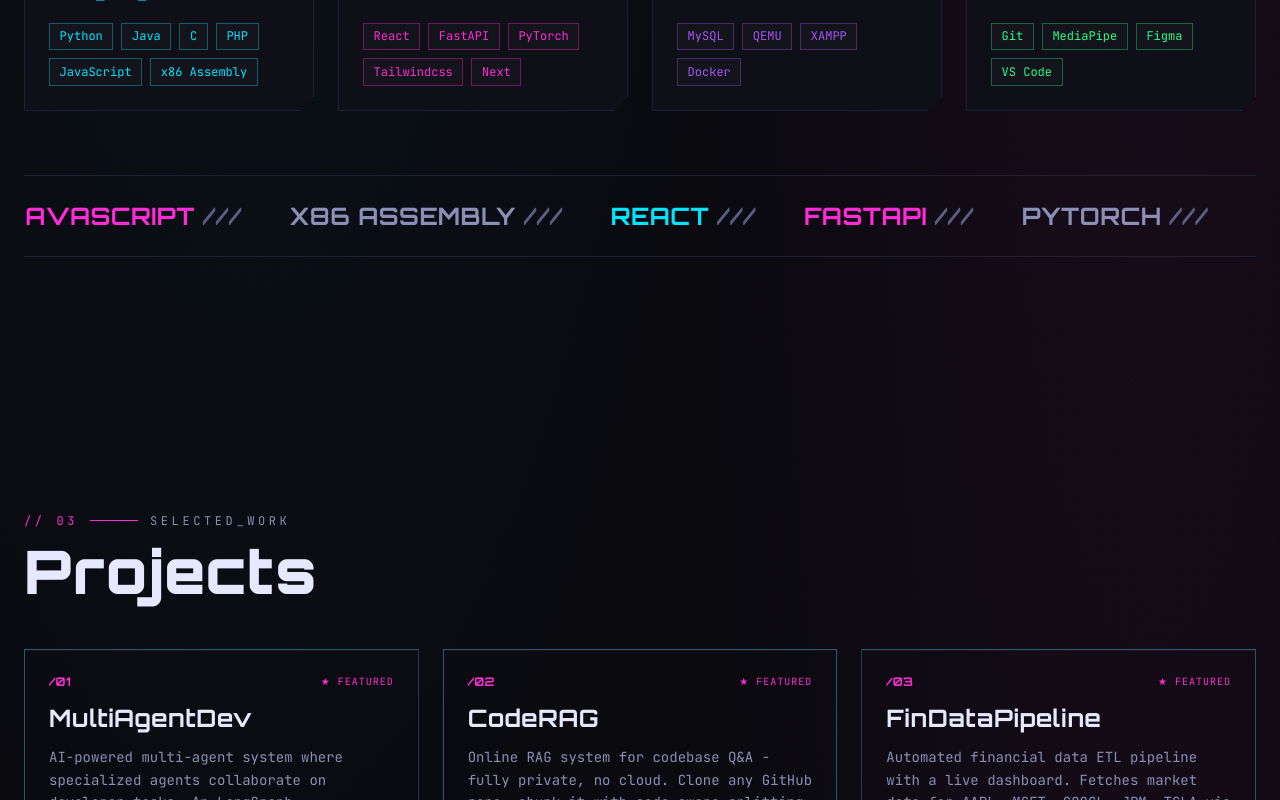
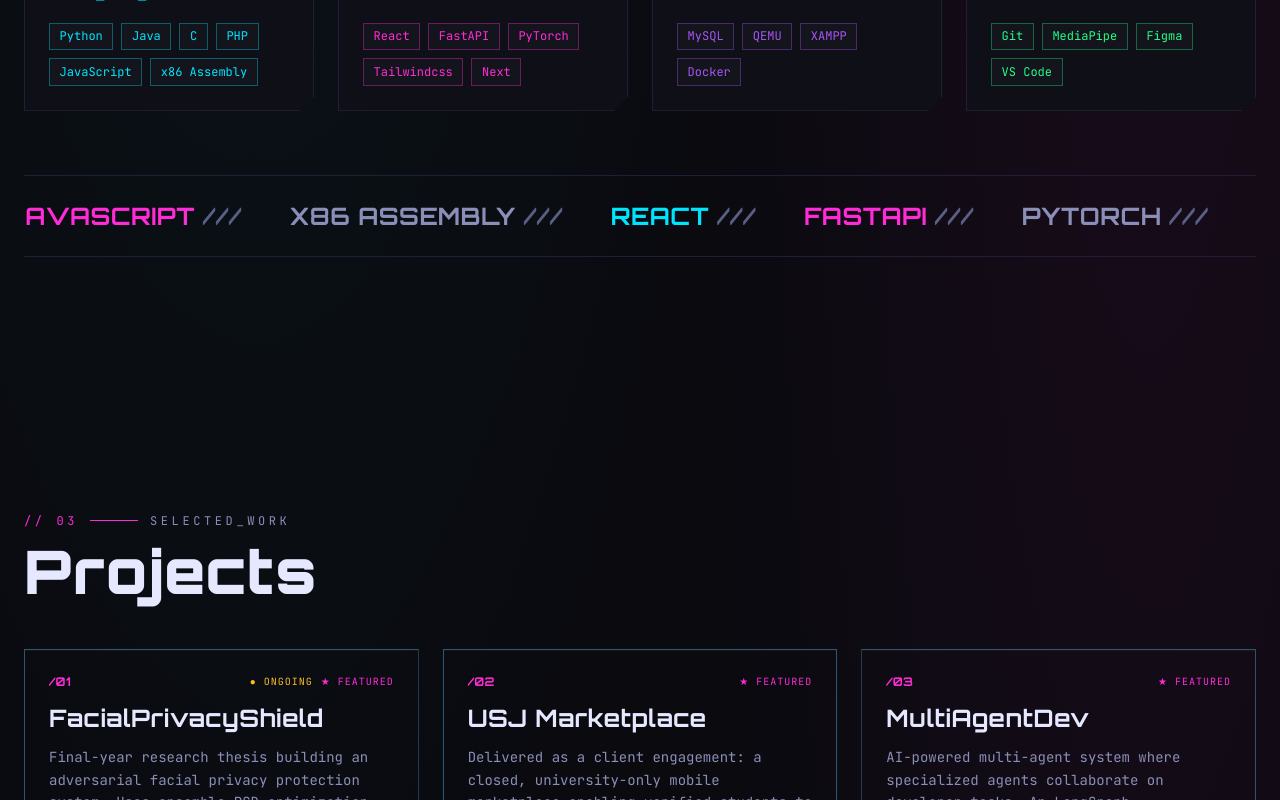
Before and after one commit to malankatharula/Portfolio, a React (Vite) app: page /Portfolio/ in a window 1280 px wide. Shown: the part 2000-2800 px from the top of the page. Built offline with nearby package versions, Linux system fonts and the light colour scheme.

Commit message:
Add FacialPrivacyShield and USJ Marketplace projects, update Hero status text

```diff
--- a/src/components/portfolio/Hero.tsx
+++ b/src/components/portfolio/Hero.tsx
@@ -15,7 +15,7 @@
       <div className="relative z-10 mx-auto w-full max-w-7xl px-6">
         <div className="flex items-center gap-3 font-mono text-xs uppercase tracking-[0.3em]" style={{ color: "var(--text-dim)" }}>
           <span className="dot-pulse" />
-          <span>System online · v.2.0.26</span>
+          <span>System online ·</span>
         </div>
 
         <h1 className="font-display mt-6 text-[clamp(2.8rem,9vw,8rem)] font-black leading-[0.9]">
--- a/src/components/portfolio/Projects.tsx
+++ b/src/components/portfolio/Projects.tsx
@@ -8,13 +8,30 @@
   live?: string;
   github?: string;
   featured?: boolean;
+  status?: "ongoing" | "completed";
 };
 
 const PROJECTS: Project[] = [
   {
-
-
     num: "01",
+    title: "FacialPrivacyShield",
+    desc: "Final-year research thesis building an adversarial facial privacy protection system. Uses ensemble PGD optimization across FaceNet, VGG-Face, and ArcFace proxy models to craft imperceptible perturbations that evade unauthorized face recognition - including architectures never seen during optimization (AdaFace, ElasticFace, SphereFace). Outperforms PyTorch re-implementations of Fawkes and LowKey in head-to-head benchmarks, and ships as a full-stack web app.",
+    stack: ["PyTorch", "FastAPI", "React/Vite", "facenet-pytorch", "facexlib", "LFW Dataset"],
+    github: "https://github.com/malankatharula/FacialPrivacyShield",
+    featured: true,
+    status: "ongoing",
+  },
+  {
+    num: "02",
+    title: "USJ Marketplace",
+    desc: "Delivered as a client engagement: a closed, university-only mobile marketplace enabling verified students to trade, rent, and donate textbooks, electronics, stationery, and lab tools. Led the build end-to-end for the client - 50-respondent user research, Figma hi-fi prototyping across 24 screens, and a full React Native + Firebase implementation - then validated through usability testing with a 94.64/100 SUS score (Excellent), 100% task success, and full adoption intent.",
+    stack: ["React Native", "Expo", "Firebase", "Firestore", "Realtime Database", "Figma"],
+    live: "https://www.figma.com/design/VuOZW1bbo28JoeEISLh869/USJ-mobile-app?node-id=0-1&t=yEOdAs5JCIw4qM3z-1",
+    featured: true,
+    status: "completed",
+  },
+  {
+    num: "03",
     title: "MultiAgentDev",
     desc: "AI-powered multi-agent system where specialized agents collaborate on developer tasks. An LangGraph orchestrator classifies each task and routes it to the right specialist - Code, Debug, Doc, or Test agent - each with a single focused job.",
     stack: ["LangGraph", "Groq API", "FastAPI", "LangChain", "Python", "HTML/CSS/JS"],
@@ -23,7 +40,7 @@
     featured: true,
   },
   {
-    num: "02",
+    num: "04",
     title: "CodeRAG",
     desc: "Online RAG system for codebase Q&A - fully private, no cloud. Clone any GitHub repo, chunk it with code-aware splitting, embed with nomic-embed-text, store in ChromaDB, and query with Llama 3.2 3B running on Ollama.",
     stack: ["FastAPI", "LangChain", "ChromaDB", "Ollama", "Python", "HTML/CSS/JS"],
@@ -32,7 +49,7 @@
     featured: true,
   },
   {
-    num: "03",
+    num: "05",
     title: "FinDataPipeline",
     desc: "Automated financial data ETL pipeline with a live dashboard. Fetches market data for AAPL, MSFT, GOOGL, JPM, TSLA via Alpha Vantage, transforms with moving averages and % change, loads into PostgreSQL, and orchestrates daily runs with Apache Airflow.",
     stack: ["Apache Airflow", "PostgreSQL", "FastAPI", "SQLAlchemy", "Chart.js", "Docker"],
@@ -40,14 +57,14 @@
     featured: true,
   },
   {
-    num: "04",
+    num: "06",
     title: "EmployeeAPI",
     desc: "Production-grade Employee Management REST API with full CRUD, JWT Bearer token auth, and role-based access control (admin vs user). Includes Alembic migrations, a self-referential manager relationship, and 10 passing Pytest tests.",
     stack: ["FastAPI", "PostgreSQL", "SQLAlchemy", "Alembic", "JWT", "Docker", "Pytest"],
     github: "https://github.com/malankatharula/EmployeeAPI",
   },
   {
-  num: "05",
+    num: "07",
     title: "PromptForge",
     desc: "AI-powered prompt optimizer that scores any prompt across 5 dimensions - clarity, specificity, context, instruction quality, and output format. Generates 3 rewrite variants (minimal, structured, expert) and runs live side-by-side comparisons to show the real difference a better prompt makes.",
     stack: ["FastAPI", "Groq API", "Llama 3.3 70B", "Docker", "HTML/CSS/JS"],
@@ -56,7 +73,7 @@
     featured: true,
   },
   {
-    num: "06",
+    num: "08",
     title: "HR Onboarding Agent",
     desc: "AI-powered HR automation - one form submission triggers a full onboarding workflow. n8n orchestrates Groq AI to generate a welcome email and task checklist, Gmail sends it, and Google Sheets logs the record automatically.",
     stack: ["n8n", "Groq API", "FastAPI", "Gmail API", "Google Sheets", "HTML/CSS/JS"],
@@ -64,7 +81,7 @@
     live: "https://malankatharula.github.io/HROnboardingAgent",
   },
   {
-    num: "07",
+    num: "09",
     title: "DocuAgent",
     desc: "Full-stack AI document extraction web app. Upload any PDF, PNG, or JPG - Llama 4 Scout extracts a summary, key fields, and anomalies, then exports the results to a formatted Excel file and PDF report.",
     stack: ["FastAPI", "Groq API", "pdf2image", "ReportLab", "Docker", "HTML/CSS/JS"],
@@ -72,7 +89,7 @@
     live: "https://malankatharula.github.io/DocuAgent",
   },
   {
-    num: "08",
+    num: "10",
     title: "Library Management System (LMS)",
     desc: "Fully functional 2nd-year group project with MVC architecture, Role-Based Access Control, and member/staff/admin features including approval systems with email notifications.",
     stack: ["PHP", "MySQL", "Bootstrap", "AJAX", "RBAC"],
@@ -81,14 +98,14 @@
     featured: true,
   },
   {
-    num: "09",
+    num: "11",
     title: "Custom Operating System",
     desc: "3rd-year group project: a simple OS built from scratch with custom bootloader in Assembly, C kernel, basic GUI, graphics rendering, keyboard/mouse input, and task system running on QEMU.",
     stack: ["C", "x86 Assembly", "QEMU"],
     featured: true,
   },
   {
-    num: "10",
+    num: "12",
     title: "American Sign Language Recognition",
     desc: "Real-time deep learning model for ASL to text conversion using computer vision. Detects and translates hand gestures into text with PyTorch and MediaPipe.",
     stack: ["PyTorch", "MediaPipe", "Python", "OpenCV"],
@@ -115,11 +132,21 @@
                 >
                   /{p.num}
                 </span>
+                <div className="flex items-center gap-2">
+                  {p.status === "ongoing" && (
+                    <span
+                      className="font-mono text-[10px] uppercase tracking-widest"
+                      style={{ color: "#fbbf24" }}
+                    >
+                      ● ongoing
+                    </span>
+                  )}
                   {p.featured && (
                     <span className="font-mono text-[10px] uppercase tracking-widest" style={{ color: "var(--neon-magenta)" }}>
                       ★ featured
                     </span>
                   )}
+                </div>
               </div>
               <h3 className="font-display mt-3 text-2xl font-bold transition-colors group-hover:[color:var(--neon-cyan)]">
                 {p.title}
```
Lines whose indentation alone changed are shown as unchanged.
